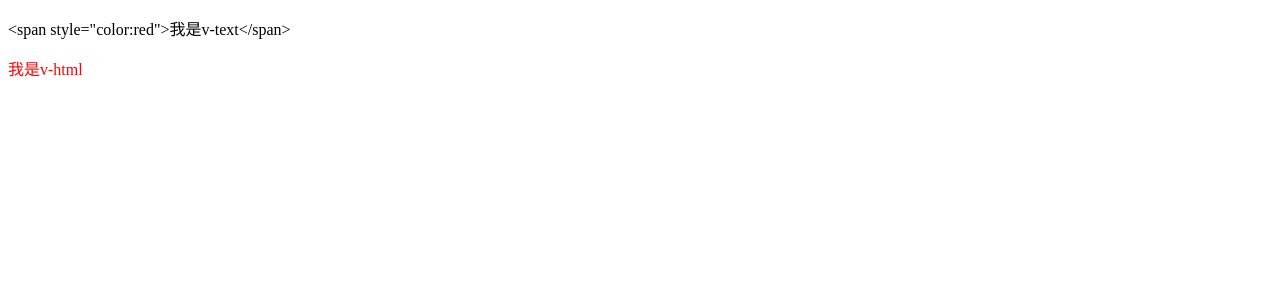
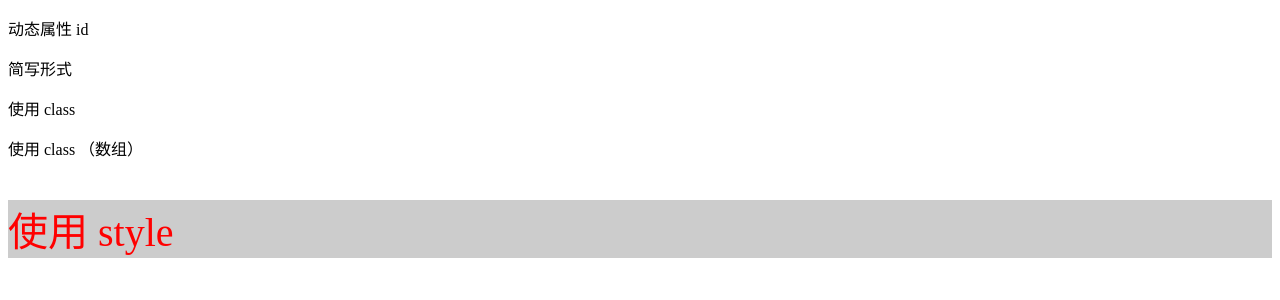
Before and after one commit to xiaopenhu/wy-vue-demo, a Vue app: page / in a window 1280 px wide. Shown: the top 300 px of the page. Built offline with nearby package versions, Linux system fonts and the light colour scheme.

Commit message:
v-bind/class/style

```diff
--- a/src/App.vue
+++ b/src/App.vue
@@ -1,21 +1,31 @@
 <template>
   <div id="app">
-    <p v-text="msgText"></p>
-    <p v-html="msgHtml"></p>
+    <p v-bind:id="pid">动态属性 id</p>
+    <p :id="pid">简写形式</p>
+    <p :class="{ a: isA, b: isB }">使用 class</p>
+    <p :class="[black, yellow]">使用 class （数组）</p>
+    <p :style="styleData">使用 style</p>
   </div>
 </template>
 <script>
 export default {
   data () {
     return {
-      msgText: '<span style="color:red">我是v-text</span>',
-      msgHtml: '<span style="color:red">我是v-html</span>'
+      pid: 'pid',
+      isA: true,
+      isB: true,
+
+      black: 'black1',
+      yellow: 'yellow1',
+
+      styleData: {
+        fontSize: '40px', // 转换为驼峰式
+        color: 'red',
+        backgroundColor: '#ccc' // 转换为驼峰式
+      }
     }
   }
 }
 </script>
 <style>
-  [v-cloak] {
-    display: none;
-  }
 </style>
```
